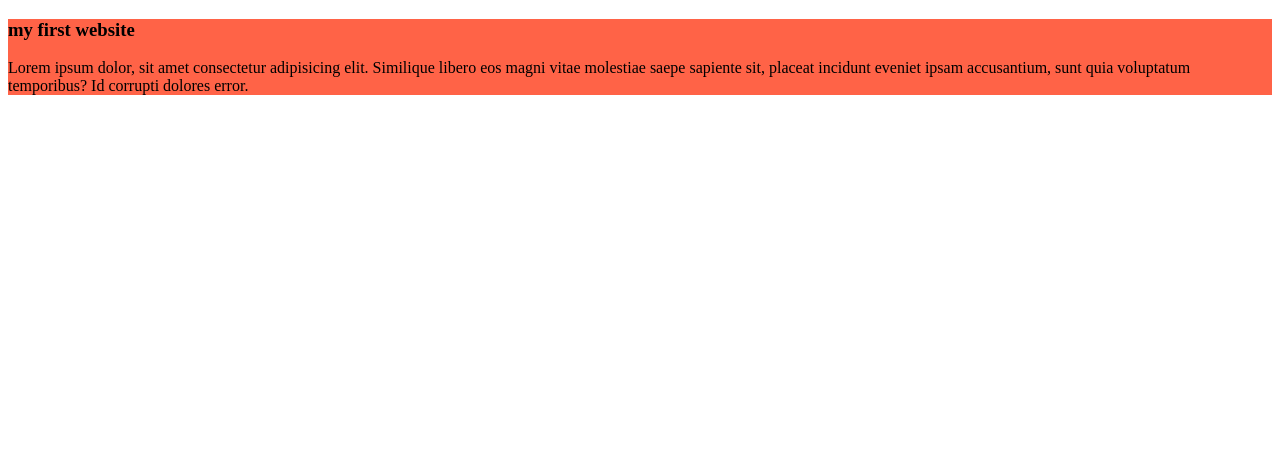
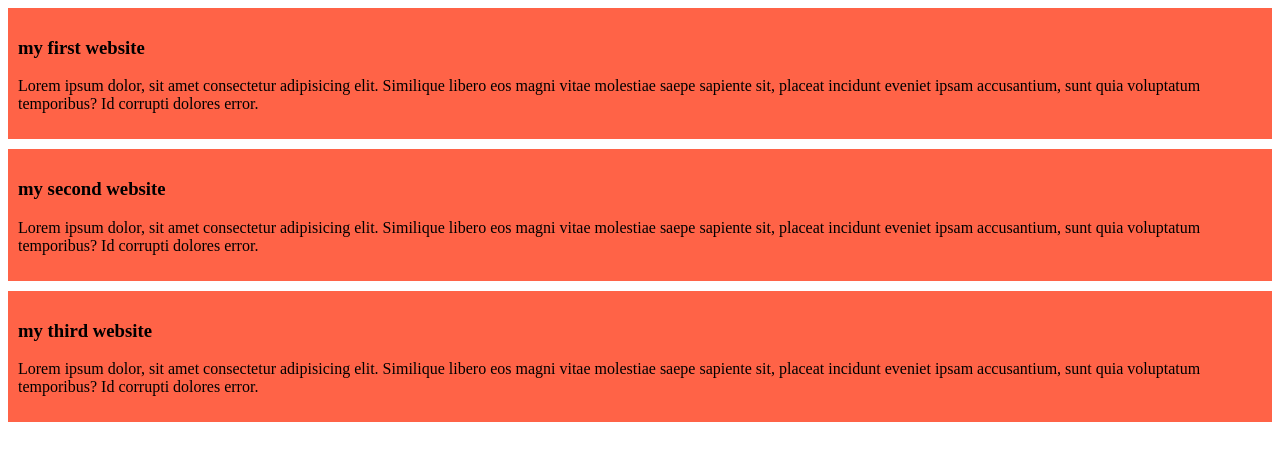
Before and after one commit to iamemon21/my-simple-website, a plain HTML site: page index.html in a window 1280 px wide. Drawn offline with Linux system fonts and the light colour scheme.

Commit message:
added the second and third block

```diff
--- a/index.html
+++ b/index.html
@@ -11,6 +11,14 @@
         <h3> my first website</h3>
         <p>Lorem ipsum dolor, sit amet consectetur adipisicing elit. Similique libero eos magni vitae molestiae saepe sapiente sit, placeat incidunt eveniet ipsam accusantium, sunt quia voluptatum temporibus? Id corrupti dolores error.</p>
     </div>
+    <div>
+        <h3> my second website</h3>
+        <p>Lorem ipsum dolor, sit amet consectetur adipisicing elit. Similique libero eos magni vitae molestiae saepe sapiente sit, placeat incidunt eveniet ipsam accusantium, sunt quia voluptatum temporibus? Id corrupti dolores error.</p>
+    </div>
+    <div>
+        <h3> my third website</h3>
+        <p>Lorem ipsum dolor, sit amet consectetur adipisicing elit. Similique libero eos magni vitae molestiae saepe sapiente sit, placeat incidunt eveniet ipsam accusantium, sunt quia voluptatum temporibus? Id corrupti dolores error.</p>
+    </div>
 
 </body>
 </html>
--- a/styles/blog.css
+++ b/styles/blog.css
@@ -1,4 +1,6 @@
 div{
     background-color: tomato;
-    padd
+    padding: 10px;
+    margin-bottom: 10px;
+    /* text-justify: auto; */
 }
```
